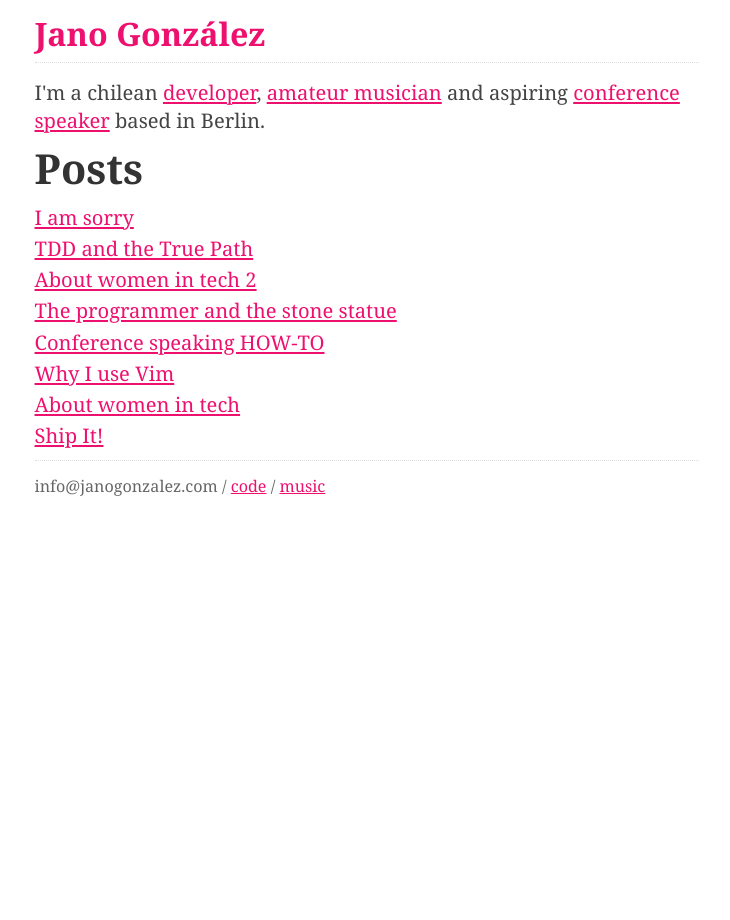
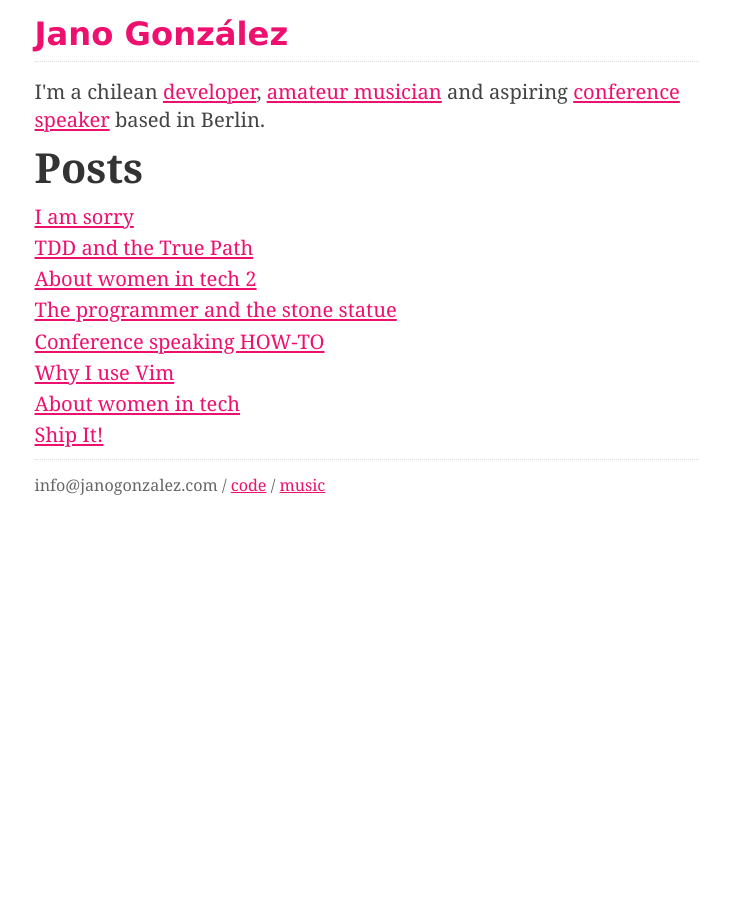
Before and after one commit to janogonzalez/janogonzalez.github.io, a Jekyll site: the page built from index.html, in a window 1280 px wide. Shown: the whole page, without its empty margins (273-1003 px from the left). Built offline with Jekyll 4.4.1, drawn with Linux system fonts in a browser that asks for light colours.

Commit message:
Change header font

```diff
--- a/css/main.css
+++ b/css/main.css
@@ -84,6 +84,7 @@ header a:hover {
 header h1.title {
   font-size: 160%;
   display: inline-block;
+  font-family: "Lucida Grande", "Lucida Sans Unicode", "Bitstream Vera Sans",sans-serif;
 }
 
 .site .meta {
```
